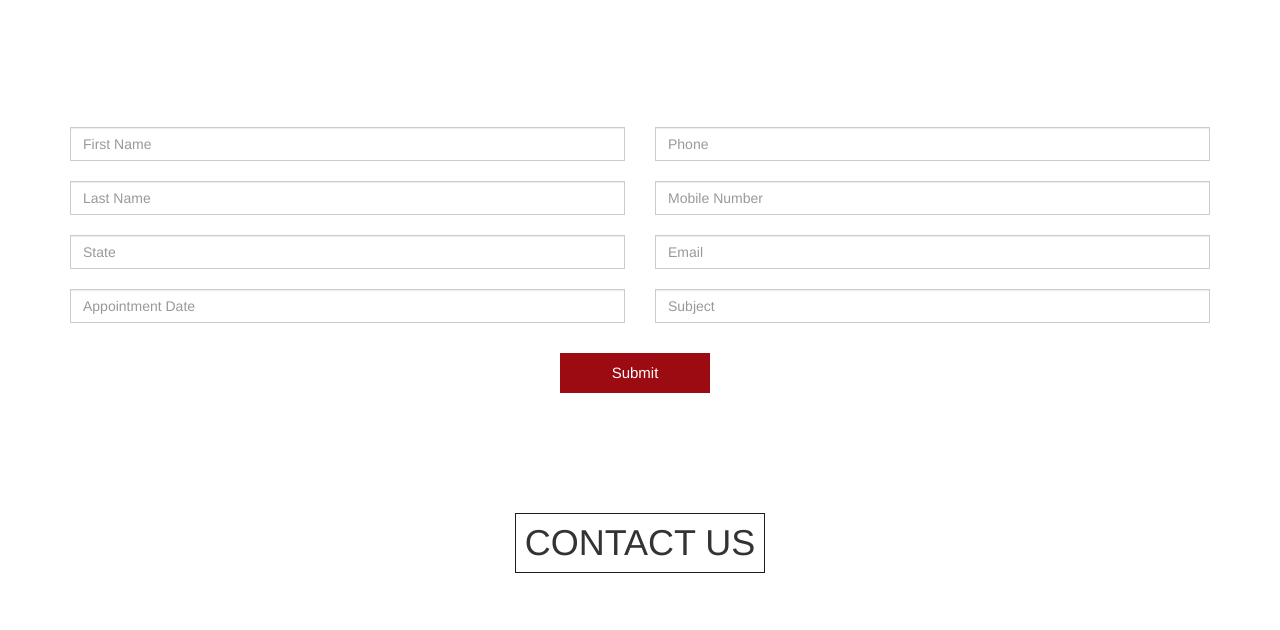
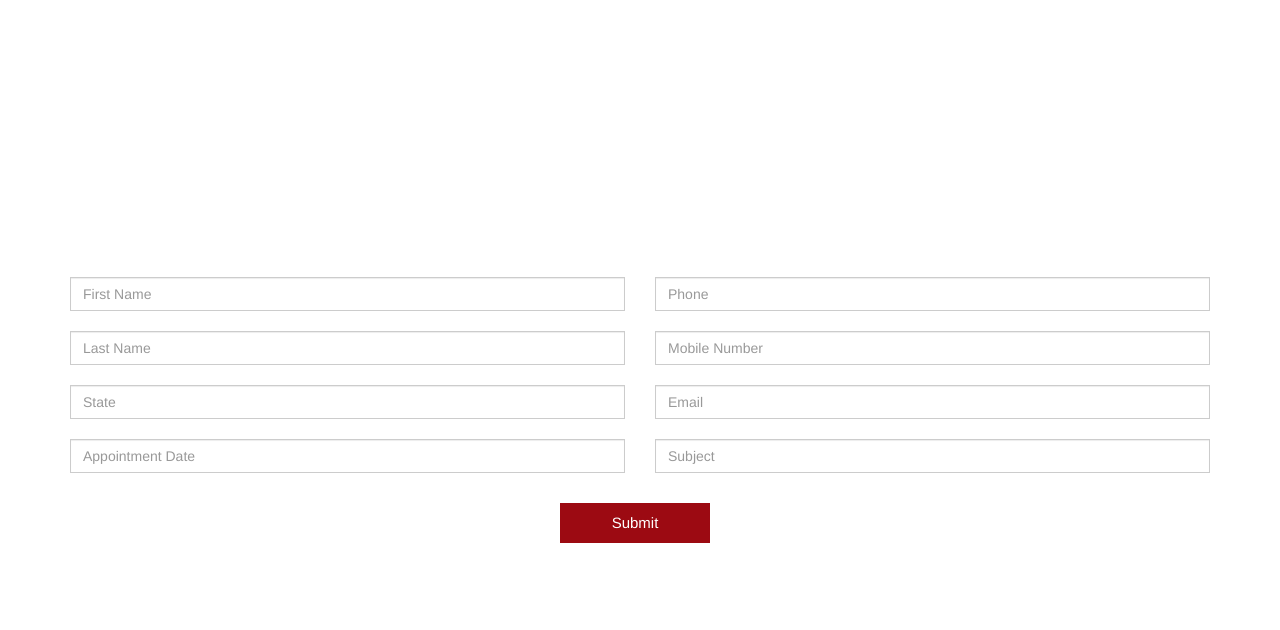
Before and after one commit to bhatiaji112211/beragi, a plain HTML site: page index.html in a window 1280 px wide. Shown: the part 2466-3096 px from the top of the page. Drawn offline with nearby package versions, Linux system fonts and the light colour scheme.

Commit message:
Update style.css

```diff
--- a/css/style.css
+++ b/css/style.css
@@ -276,7 +276,7 @@ body{
     color: #fff;
 }
 
-.   rvation-form{
+.reservation-form{
     margin-top: 150px;
 }
 
```
